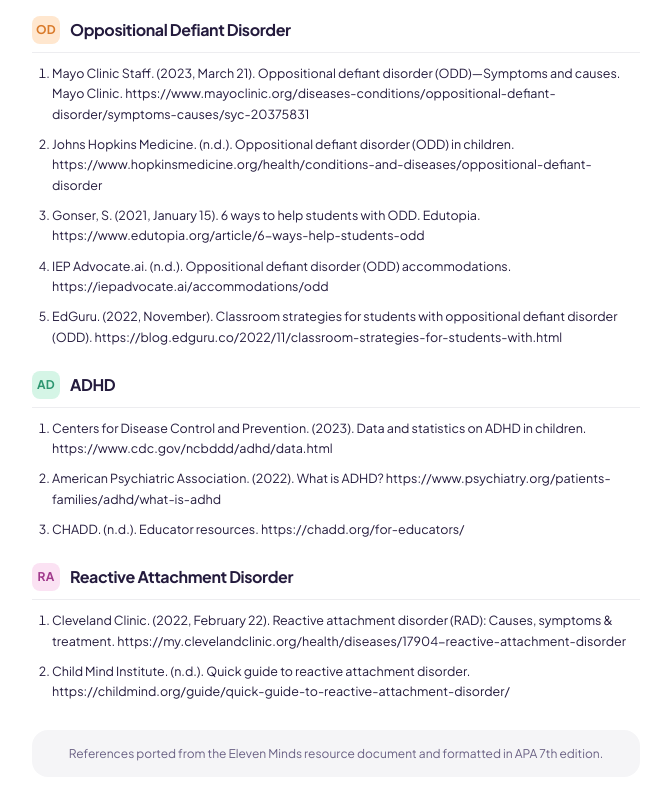
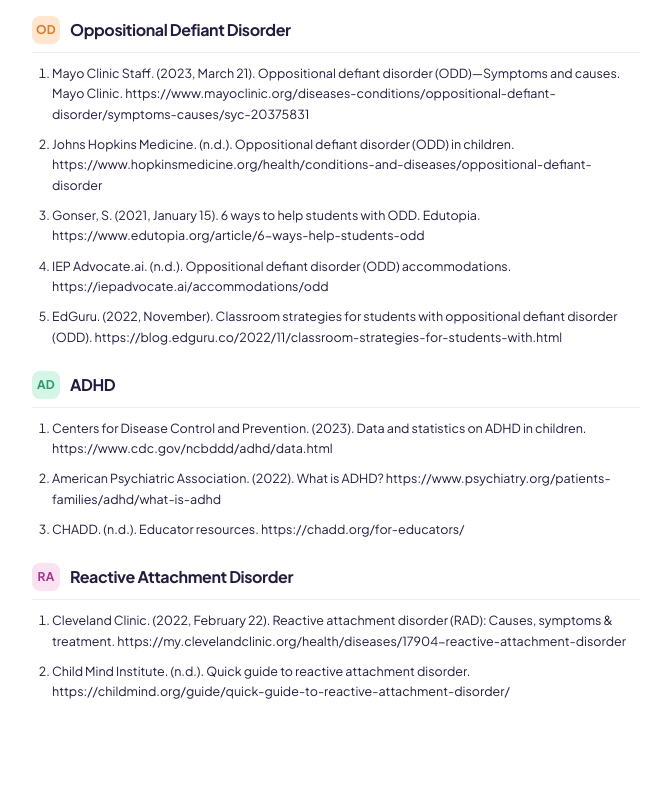
Before and after one commit to Uyaaan/Social-Emotional-Disorders, a React (Vite) app: page /references in a window 1280 px wide. Shown: the part 2413-3213 px from the top of the page, without its empty margins (304-961 px from the left). Built offline with nearby package versions, Linux system fonts and the light colour scheme.

Commit message:
Remove references footer note
https://claude.ai/code/session_01UFZJxEzP3h23ihpUQ2Qhx7

```diff
--- a/src/components/ReferencesScreen/ReferencesScreen.jsx
+++ b/src/components/ReferencesScreen/ReferencesScreen.jsx
@@ -71,10 +71,6 @@ export default function ReferencesScreen() {
           )
         })}
       </div>
-
-      <div className="mt-7 rounded-2xl bg-surface-alt p-3.5 text-center text-[12px] leading-relaxed text-ink-soft">
-        References ported from the Eleven Minds resource document and formatted in APA 7th edition.
-      </div>
     </div>
   )
 }
```
